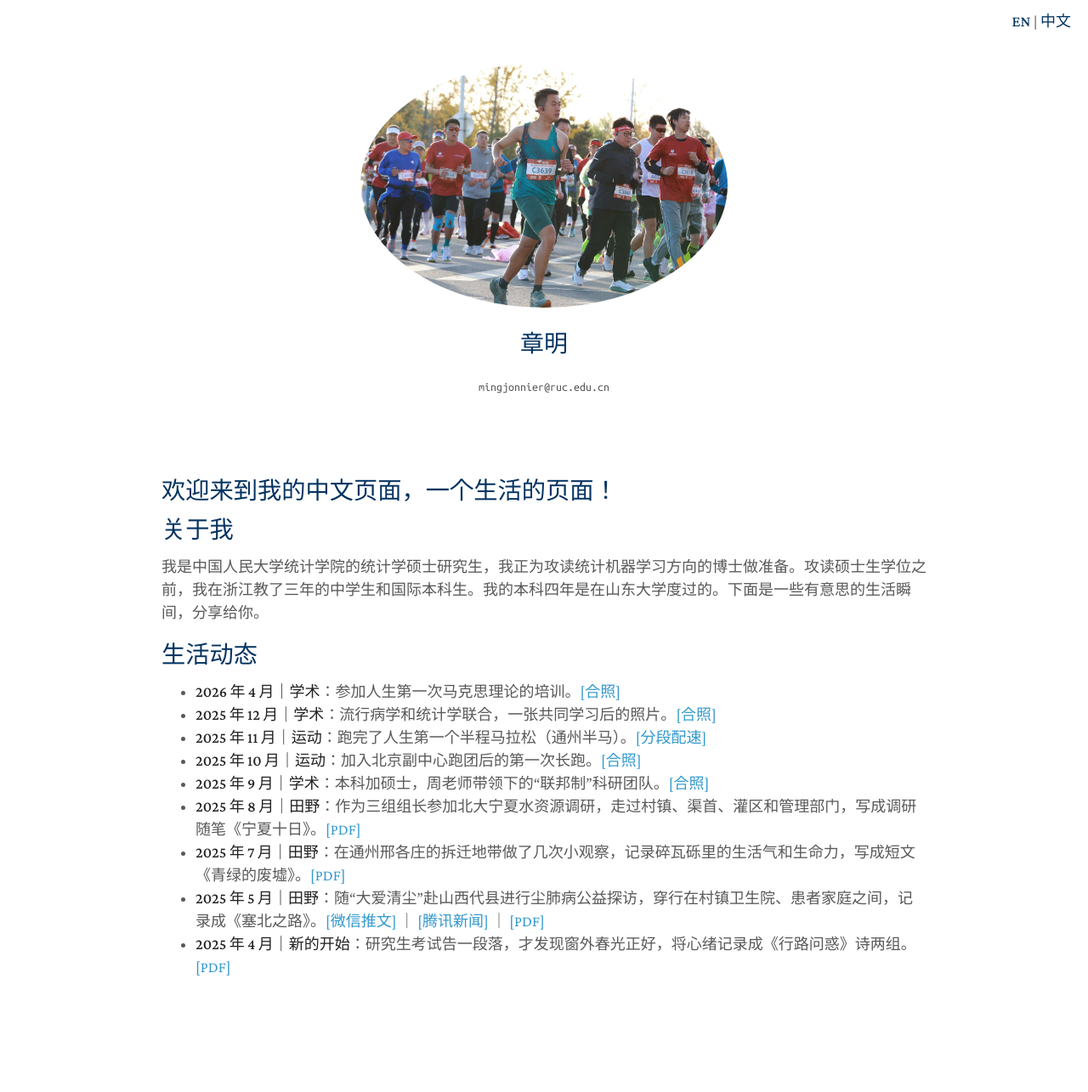
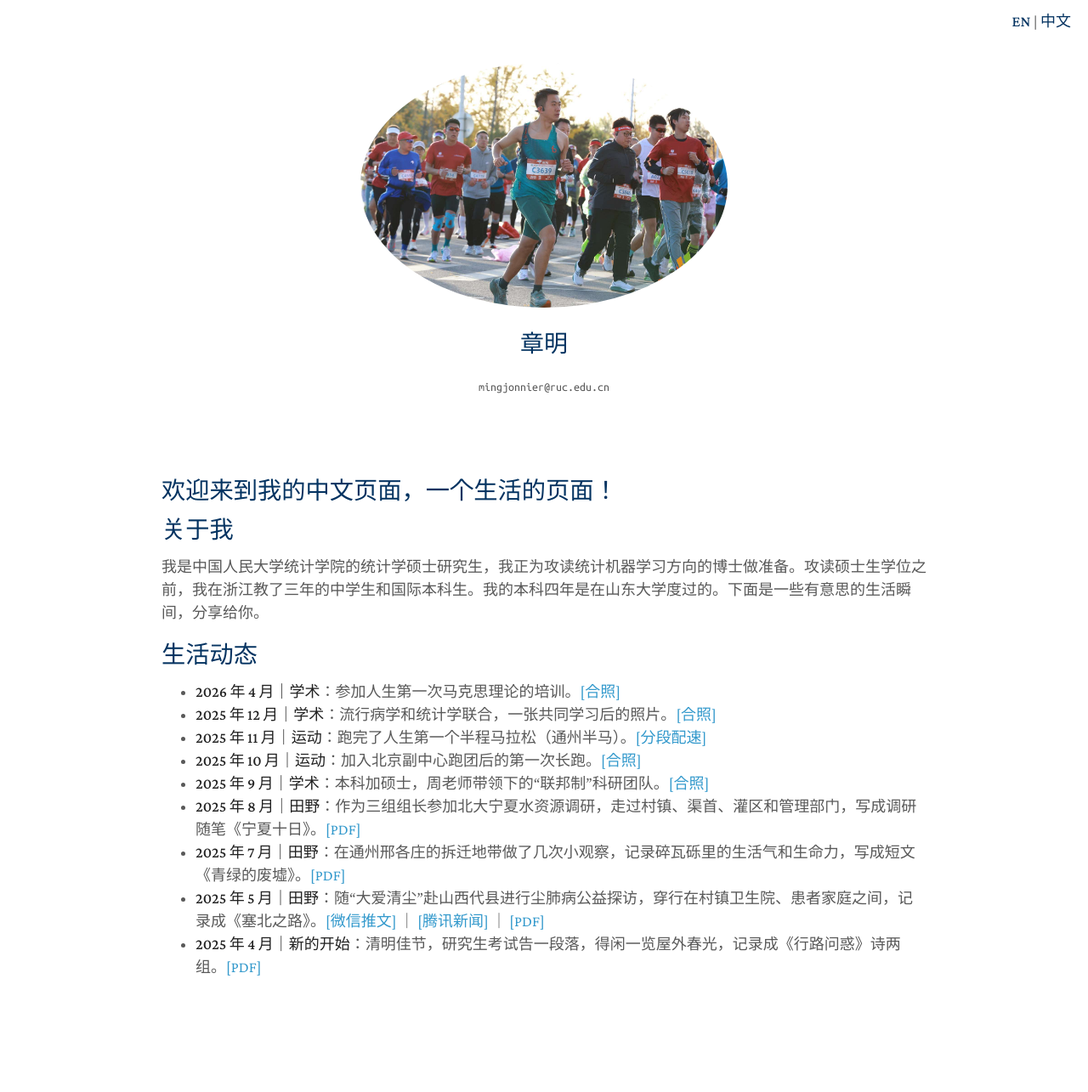
Before and after one commit to zhangming4153/zhangming4153.github.io, a Jekyll site: the page built from cn/index.md, in a window 1280 px wide. Shown: the whole page at 85% size. Built offline with Jekyll 4.4.1, drawn with Linux system fonts in a browser that asks for light colours; a style sheet for code colours, icons or effects is not loaded.

Commit message:
Update April entry with additional context

```diff
--- a/cn/index.md
+++ b/cn/index.md
@@ -18,4 +18,4 @@ title: 章明
 - **2025 年 8 月｜田野**：作为三组组长参加北大宁夏水资源调研，走过村镇、渠首、灌区和管理部门，写成调研随笔《宁夏十日》。[[PDF]](/assets/Ningxia.pdf)
 - **2025 年 7 月｜田野**：在通州邢各庄的拆迁地带做了几次小观察，记录碎瓦砾里的生活气和生命力，写成短文《青绿的废墟》。[[PDF]](/assets/Greenruins.pdf)
 - **2025 年 5 月｜田野**：随“大爱清尘”赴山西代县进行尘肺病公益探访，穿行在村镇卫生院、患者家庭之间，记录成《塞北之路》。[[微信推文]](https://mp.weixin.qq.com/s/o8Zpdd-DVcAKxdC4jhWxGg) ｜ [[腾讯新闻]](https://news.qq.com/rain/a/20250605A06ML000) ｜ [[PDF]](/assets/Shanxi.pdf)
-- **2025 年 4 月｜新的开始**：研究生考试告一段落，才发现窗外春光正好，将心绪记录成《行路问惑》诗两组。[[PDF]]()
+- **2025 年 4 月｜新的开始**：清明佳节，研究生考试告一段落，得闲一览屋外春光，记录成《行路问惑》诗两组。[[PDF]]()
```
